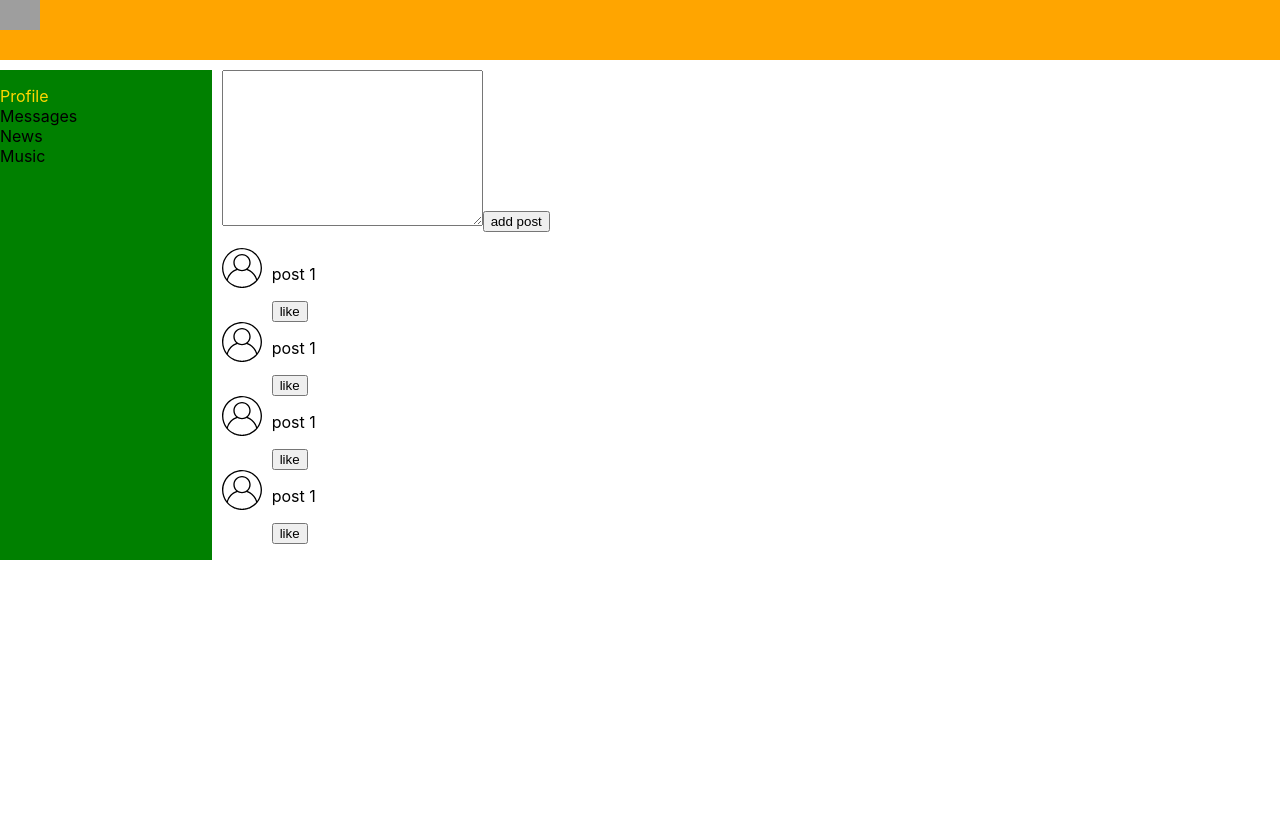
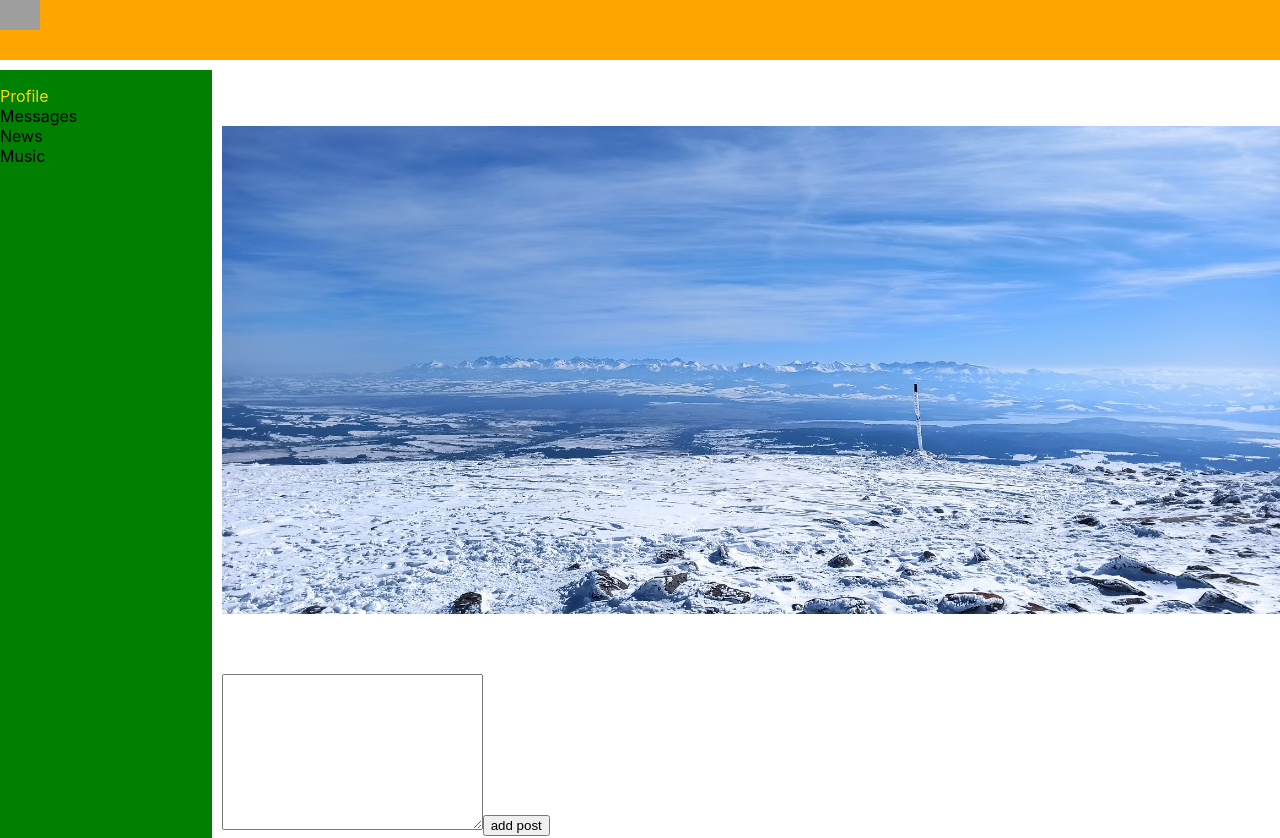
Before and after one commit to Ihornechypor/react-soc, a React (Create React App) app: page / in a window 1280 px wide. Shown: the top 838 px of the page. Before the commit the page ends 800 px from the top, so only its background shows below. Built offline with nearby package versions, Linux system fonts and the light colour scheme; grey boxes are pictures that could not be loaded.

Commit message:
upd posts to props

```diff
--- a/src/components/Posts/Post/Post.js
+++ b/src/components/Posts/Post/Post.js
@@ -2,12 +2,13 @@ import React from "react";
 import classes from "./Post.module.css";
 import Avatar from "../../Avatar/Avatar";
 
-const Post = () => {
+const Post = (props) => {
   return (
     <li className={classes.post__item}>
       <Avatar />
+
       <div>
-        <p>post 1</p>
+        <p>{props.msg}</p>
 
         <button>like</button>
       </div>
--- a/src/components/Posts/Posts.js
+++ b/src/components/Posts/Posts.js
@@ -10,10 +10,8 @@ const Posts = () => {
         <button>add post</button>
       </div>
       <ul className={classes.post__list}>
-        <Post />
-        <Post />
-        <Post />
-        <Post />
+        <Post msg="mow are yoy" />
+        <Post msg="this is my first post" />
       </ul>
     </div>
   );
--- a/src/pages/Profile/Profile.js
+++ b/src/pages/Profile/Profile.js
@@ -6,6 +6,7 @@ import classes from "./Profile.module.css";
 const Profile = () => {
   return (
     <>
+      <img src={userBg} alt="" className={classes.profile__bg} />
       <Posts />
     </>
   );
--- a/src/pages/Profile/Profile.module.css
+++ b/src/pages/Profile/Profile.module.css
@@ -1,4 +1,6 @@
 
 .profile__bg {
     width: 100%;
+    height: 600px;
+    object-fit: contain;
 }
```
